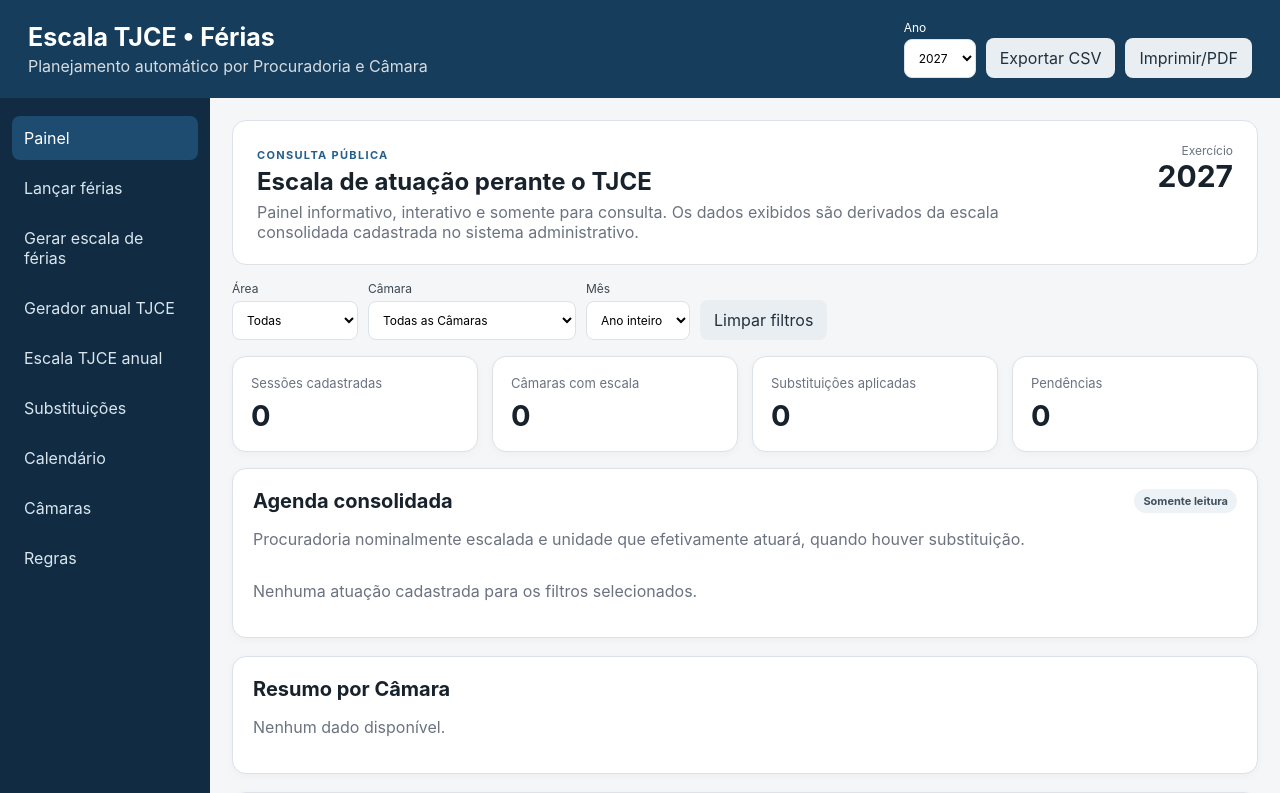
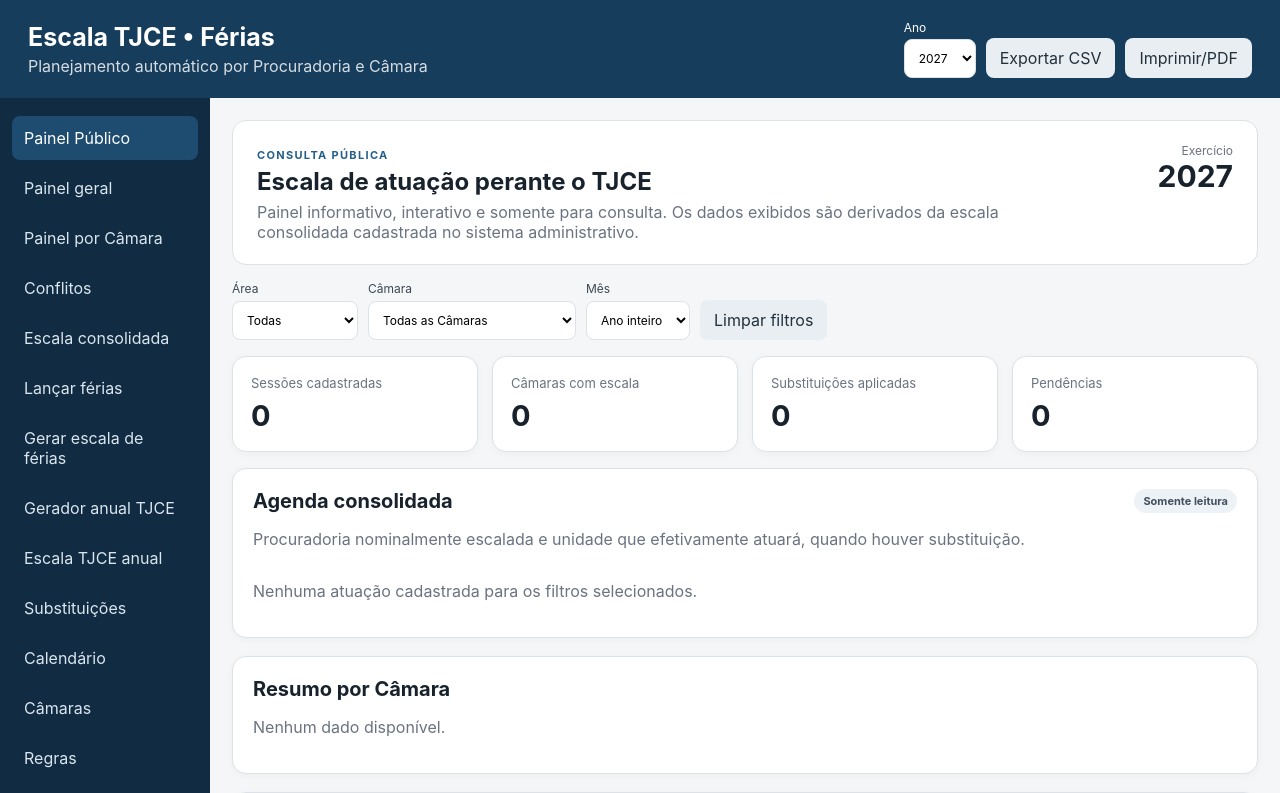
Before and after one commit to icaalb/escala-ferias-tjce, a plain HTML site: page index.html in a window 1280 px wide. Shown: the top 793 px of the page. Drawn offline with Linux system fonts and the light colour scheme.

Commit message:
Corrige navegação e expõe painéis consolidados

```diff
--- a/index.html
+++ b/index.html
@@ -26,7 +26,11 @@
 
 <div class="layout">
   <aside class="sidebar">
-    <button class="nav active" data-view="dashboard">Painel</button>
+    <button class="nav active" data-view="publicDashboard">Painel Público</button>
+    <button class="nav" data-view="dashboard">Painel geral</button>
+    <button class="nav" data-view="chamberPanel">Painel por Câmara</button>
+    <button class="nav" data-view="conflicts">Conflitos</button>
+    <button class="nav" data-view="consolidated">Escala consolidada</button>
     <button class="nav" data-view="vacations">Lançar férias</button>
     <button class="nav" data-view="scale">Gerar escala de férias</button>
     <button class="nav" data-view="generator">Gerador anual TJCE</button>
```
